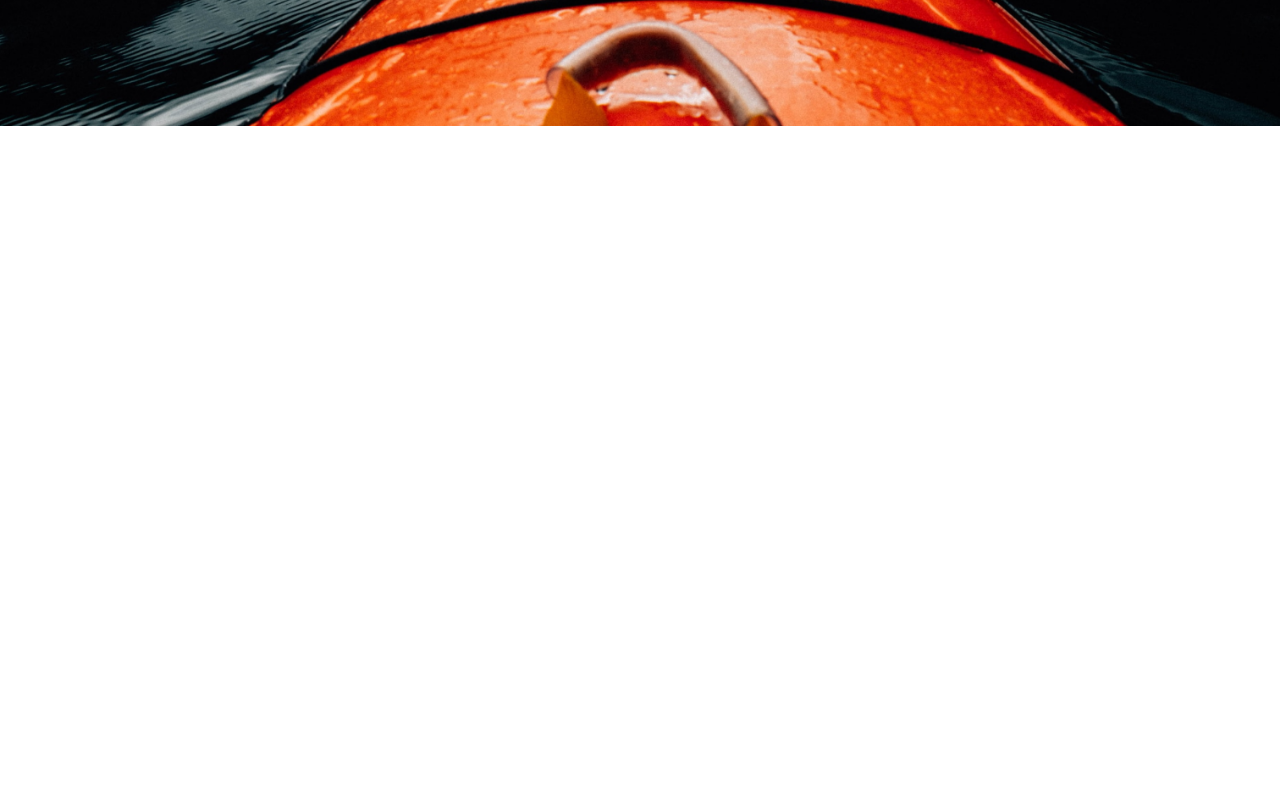
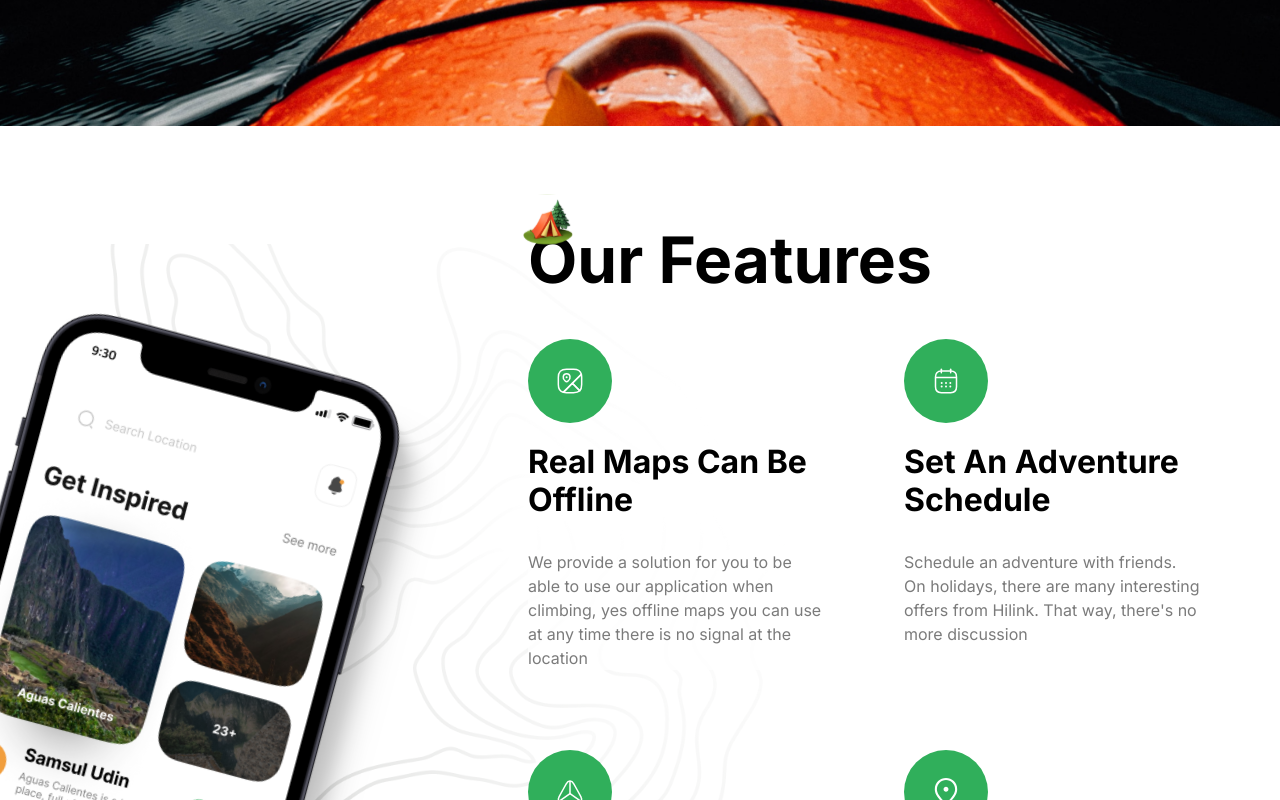
Before and after one commit to rookasrudzianskas/travel, a Next.js app: page / in a window 1280 px wide. Shown: the part 2540-3340 px from the top of the page. Before the commit the page ends 2666 px from the top, so only its background shows below. Built offline with nearby package versions, Linux system fonts and the light colour scheme.

Commit message:
added some features more

```diff
--- a/app/page.tsx
+++ b/app/page.tsx
@@ -1,5 +1,5 @@
 import Camp from "@/components/Camp";
-// import Features from "@/components/Features";
+import Features from "@/components/Features";
 // import GetApp from "@/components/GetApp";
 import Guide from "@/components/Guide";
 import Hero from "@/components/Hero";
@@ -10,7 +10,7 @@
       <Hero />
       <Camp />
       <Guide />
-      {/*<Features />*/}
+      <Features />
       {/*<GetApp />*/}
     </>
   )
--- /dev/null
+++ b/components/Features.tsx
@@ -0,0 +1,68 @@
+import { FEATURES } from '@/constants'
+import Image from 'next/image'
+import React from 'react'
+
+const Features = () => {
+  return (
+    <section className="flex-col flexCenter overflow-hidden bg-feature-bg bg-center bg-no-repeat py-24">
+      <div className="max-container padding-container relative w-full flex justify-end">
+        <div className="flex flex-1 lg:min-h-[900px]">
+          <Image
+            src="/phone.png"
+            alt="phone"
+            width={440}
+            height={1000}
+            className="feature-phone"
+          />
+        </div>
+
+        <div className="z-20 flex w-full flex-col lg:w-[60%]">
+          <div className='relative'>
+            <Image
+              src="/camp.svg"
+              alt="camp"
+              width={50}
+              height={50}
+              className="absolute left-[-5px] top-[-28px] w-10 lg:w-[50px]"
+            />
+            <h2 className="bold-40 lg:bold-64">Our Features</h2>
+          </div>
+          <ul className="mt-10 grid gap-10 md:grid-cols-2 lg:mg-20 lg:gap-20">
+            {FEATURES.map((feature) => (
+              <FeatureItem
+                key={feature.title}
+                title={feature.title}
+                icon={feature.icon}
+                description={feature.description}
+              />
+            ))}
+          </ul>
+        </div>
+      </div>
+    </section>
+  )
+}
+
+type FeatureItem = {
+  title: string;
+  icon: string;
+  description: string;
+}
+
+const FeatureItem = ({ title, icon, description }: FeatureItem) => {
+  return (
+    <li className="flex w-full flex-1 flex-col items-start">
+      <div className="rounded-full p-4 lg:p-7 bg-green-50">
+        <Image src={icon} alt="map" width={28} height={28} />
+      </div>
+      <h2 className="bold-20 lg:bold-32 mt-5 capitalize">
+        {title}
+      </h2>
+      <p className="regular-16 mt-5 bg-white/80 text-gray-30 lg:mt-[30px] lg:bg-none">
+        {description}
+      </p>
+    </li>
+  )
+}
+
+export default Features
```
